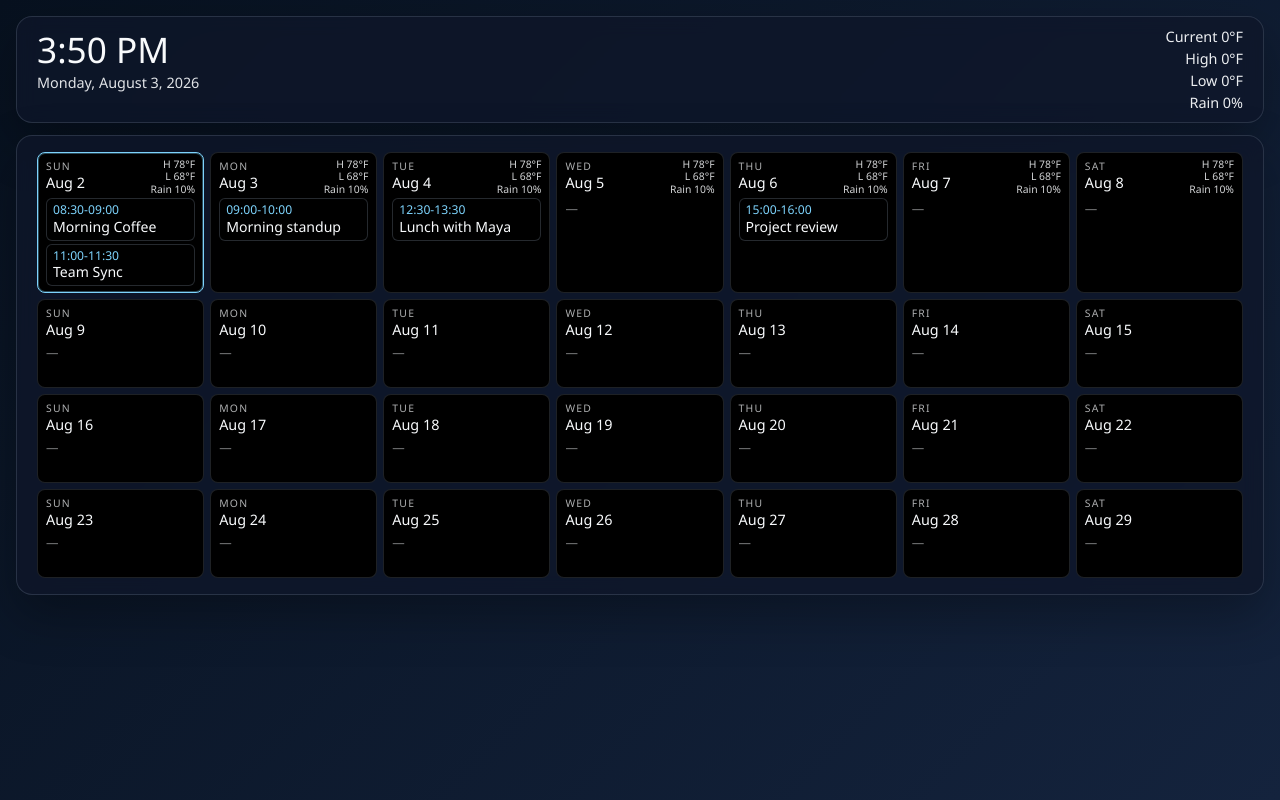
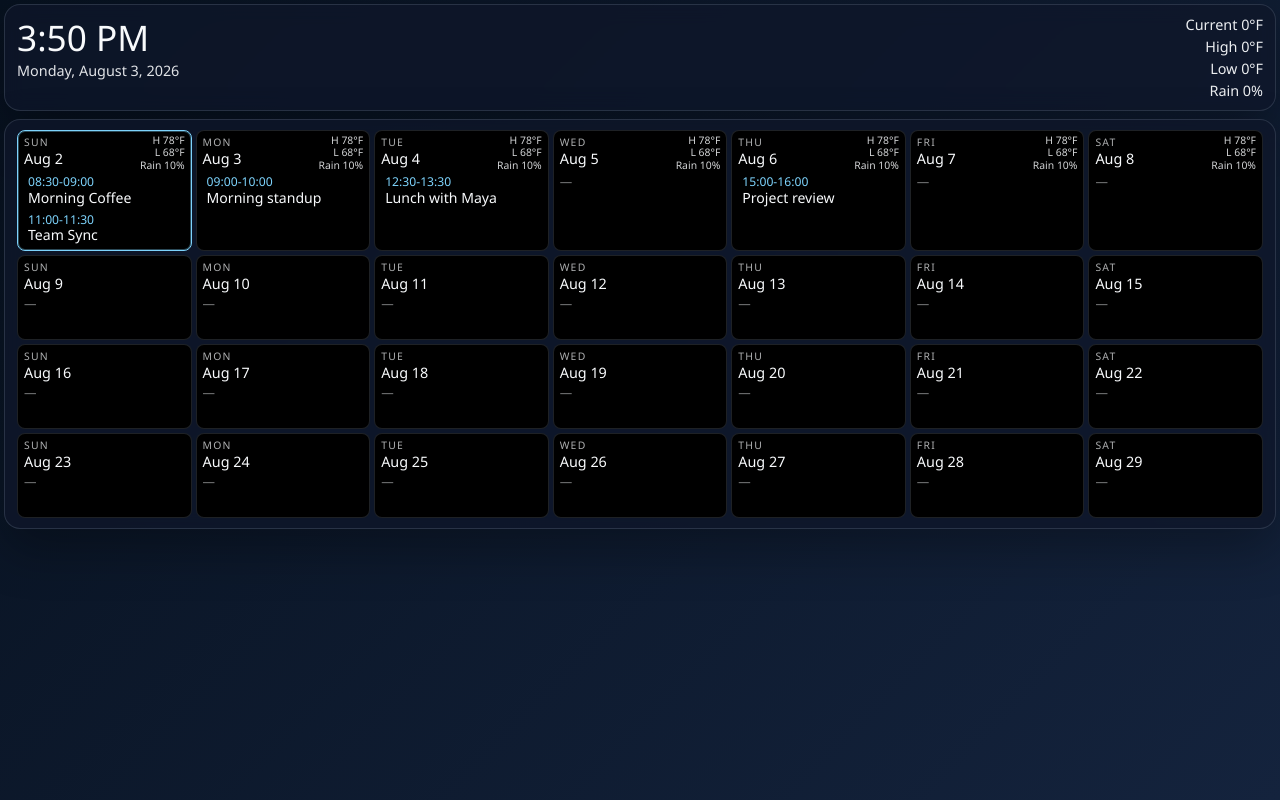
Before and after one commit to Andken/calendar, a Flask app: page / in a window 1280 px wide. Run offline with Flask 3, Linux system fonts and the light colour scheme; data that the repository does not hold is empty.

Commit message:
remove some fo the empty space so it fits the data better

```diff
--- a/static/style.css
+++ b/static/style.css
@@ -11,17 +11,17 @@ body {
 .dashboard {
   display: flex;
   flex-direction: column;
-  gap: 12px;
+  gap: 8px;
   min-height: 100vh;
   width: 100%;
-  padding: 16px;
+  padding: 4px;
   box-sizing: border-box;
 }
 
 .hero {
   display: flex;
   flex-direction: column;
-  gap: 12px;
+  gap: 8px;
   width: 100%;
 }
 
@@ -29,7 +29,7 @@ body {
   background: rgba(15, 23, 42, 0.78);
   border: 1px solid rgba(148, 163, 184, 0.2);
   border-radius: 16px;
-  padding: 16px 20px;
+  padding: 10px 12px;
   box-shadow: 0 20px 50px rgba(0, 0, 0, 0.3);
   backdrop-filter: blur(10px);
   width: 100%;
@@ -94,7 +94,7 @@ body {
 
 .week-grid {
   display: grid;
-  gap: 6px;
+  gap: 4px;
   margin-top: 0;
   width: 100%;
 }
@@ -102,18 +102,18 @@ body {
 .week-row {
   display: grid;
   grid-template-columns: repeat(7, minmax(0, 1fr));
-  gap: 6px;
+  gap: 4px;
 }
 
 .day-cell {
   min-height: 75px;
-  padding: 6px 8px;
+  padding: 4px 6px;
   border-radius: 8px;
   background: #000000;
   border: 1px solid rgba(148, 163, 184, 0.2);
   display: flex;
   flex-direction: column;
-  gap: 3px;
+  gap: 2px;
 }
 
 .day-cell.today {
@@ -157,15 +157,14 @@ body {
 }
 
 .event-pill {
-  padding: 4px 6px;
+  padding: 2px 4px;
   border-radius: 6px;
   background: #000000;
-  border: 1px solid rgba(148, 163, 184, 0.25);
   font-size: 0.78rem;
   line-height: 1.2;
   display: flex;
   flex-direction: column;
-  gap: 1px;
+  gap: 0px;
 }
 
 .event-pill.muted {
```
